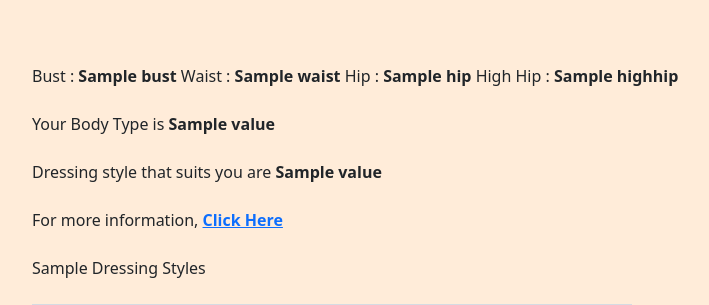
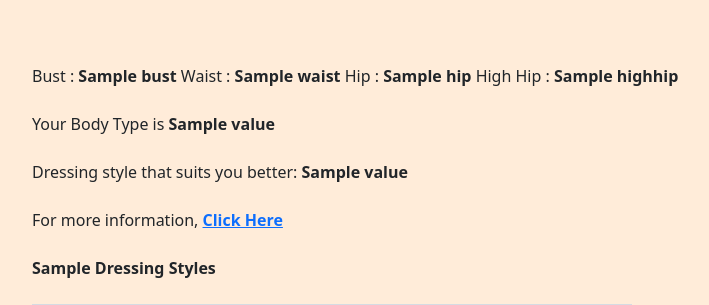
Before and after one commit to kiran-foundation/figure-it-out, a Flask app: template templates/submit.html in a window 1280 px wide. Shown: the part 49-354 px from the top of the page, without its empty margins (108-817 px from the left). Run offline with Flask 2, Linux system fonts and the light colour scheme; the template is opened without the code that fills it: most values are stand-ins (such as "Sample title", 1, 10 or a date in 2020); grey boxes marked "Sample" are stand-in pictures.

Commit message:
Minor UI changes in Index and Submit HTML pages

```diff
--- a/templates/index.html
+++ b/templates/index.html
@@ -63,7 +63,7 @@
 
 
 					<div class="container-contact3-form-btn">
-						<img src="/static/images/body-measure.png" height="100" width = "100" align="right">
+						<a href="/about"><img src="/static/images/body-measure.png" height="100" width = "100" align="right"></a>
 						<button class="contact3-form-btn">
 							Submit
 						</button>
--- a/templates/submit.html
+++ b/templates/submit.html
@@ -42,11 +42,11 @@
 
             Your Body Type is <b>{{ value[0] }}</b> <br><br>
 
-            Dressing style that suits you are
+            Dressing style that suits you better:
             <b>{{ value[2] }}</b> <br><br>
 
             For more information, <a href = "{{ value[3] }}" target="_blank"> <b>Click Here </b></a> <br><br>
-            Sample Dressing Styles  <br> <br>
+            <b> Sample Dressing Styles </b> <br> <br>
             <img src = "{{ images[0] }}" align = "center" width = "600" height = "500"> <br><br>
             <img src = "{{ images[1] }}" align = "center" width = "600" height = "500"> <br><br>
             <img src = "{{ images[2] }}" align = "center" width = "600" height = "500"> <br><br>
```
